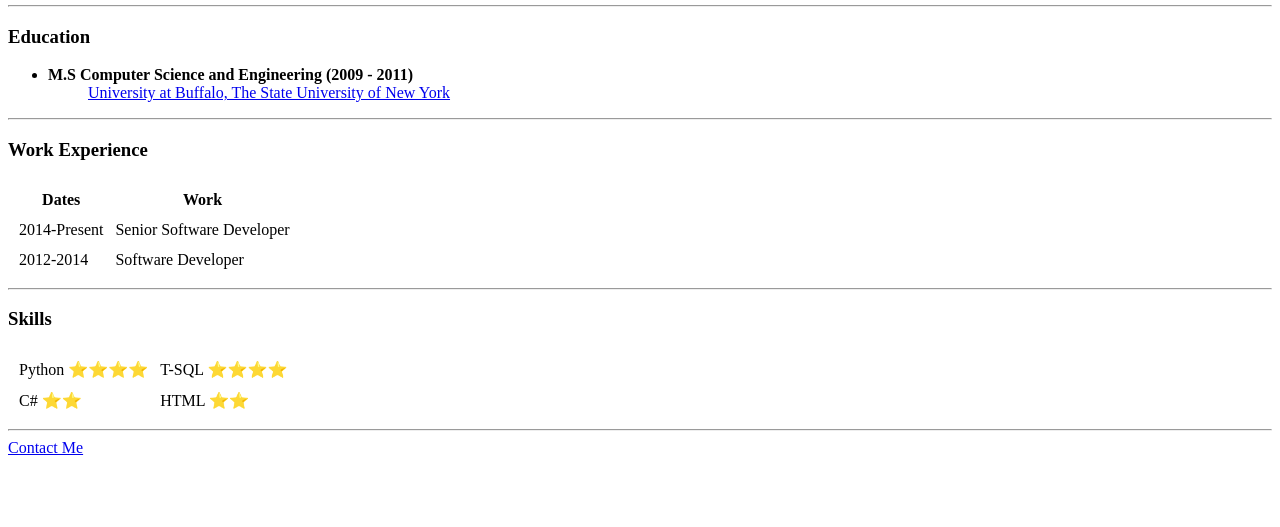
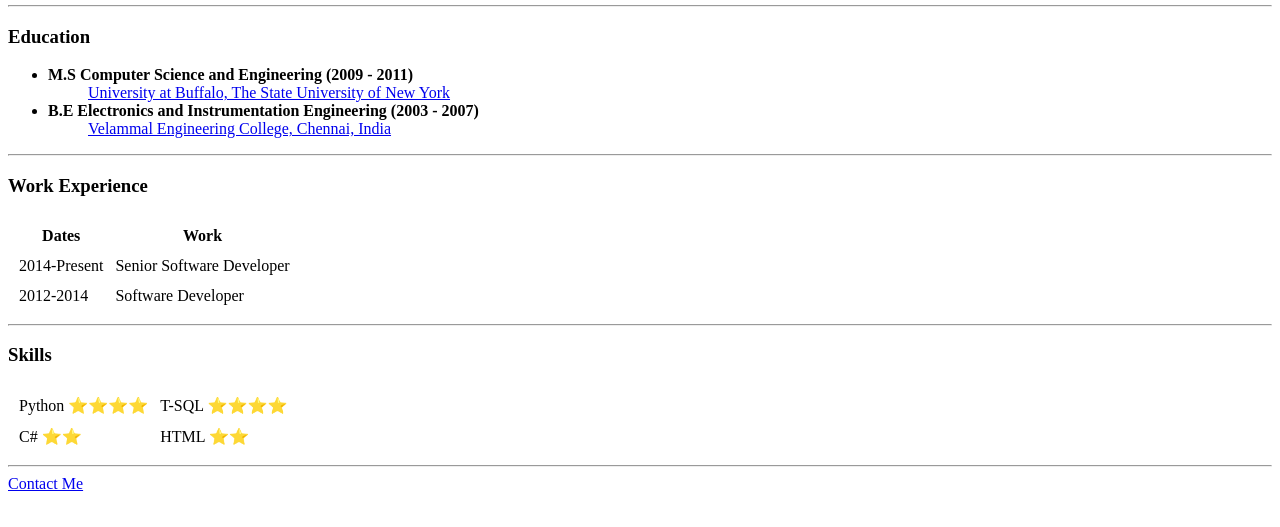
Before and after one commit to sriram47/cv, a plain HTML site: page index.html in a window 1280 px wide. Shown: the part 237-764 px from the top of the page. Drawn offline with Linux system fonts and the light colour scheme.

Commit message:
Added new education updates

```diff
--- a/index.html
+++ b/index.html
@@ -24,6 +24,10 @@
     <li><strong>M.S Computer Science and Engineering (2009 - 2011)</strong></li>
     <ul>
       <a target="_blank" rel="noopener noreferrer" href="https://engineering.buffalo.edu/computer-science-engineering.html">University at Buffalo, The State University of New York</a>
+    </ul>
+    <li><strong>B.E Electronics and Instrumentation Engineering (2003 - 2007)</strong></li>
+    <ul>
+      <a target="_blank" rel="noopener noreferrer" href="http://velammal.edu.in/">Velammal Engineering College, Chennai, India</a>
     </ul>
   </ul>
   <hr>
```
